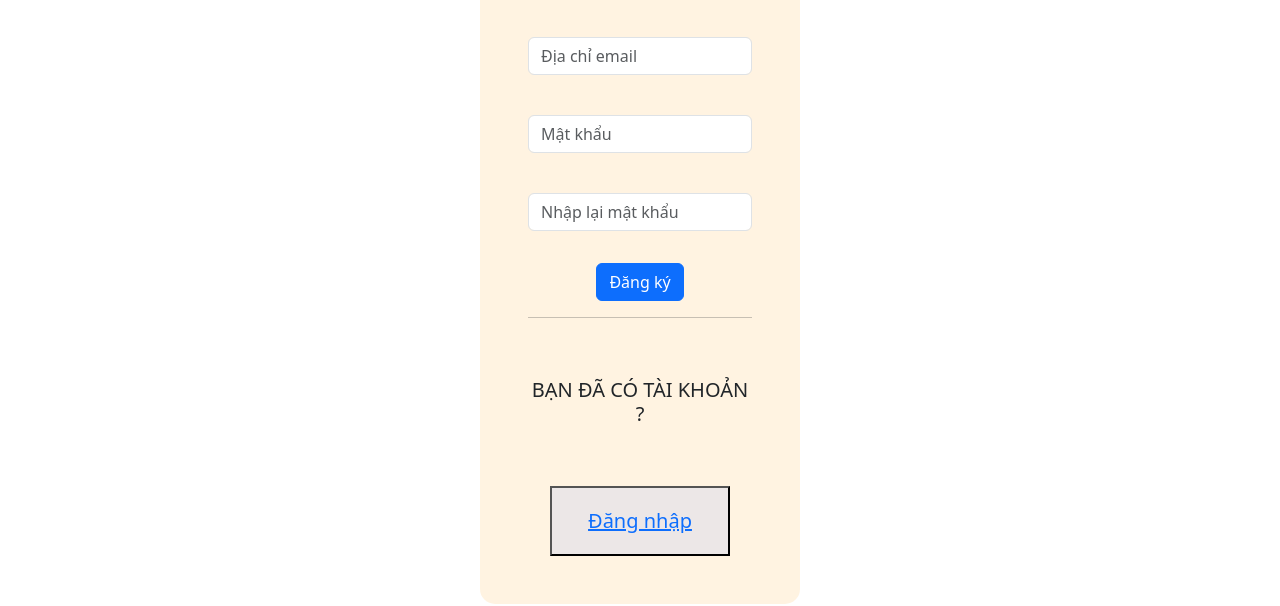
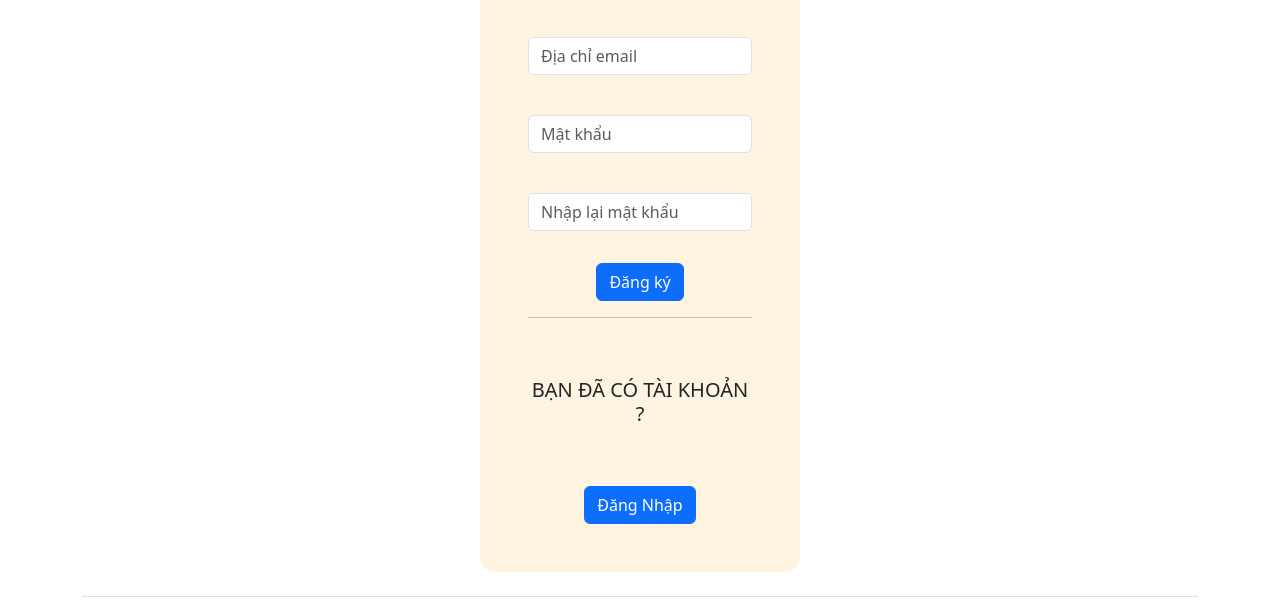
Before and after one commit to Huydung007/JSA--dung, a plain HTML site: page signup.html in a window 1280 px wide. Shown: the part 383-989 px from the top of the page. Drawn offline with nearby package versions, Linux system fonts and the light colour scheme.

Commit message:
Add files via upload

```diff
--- a/signup.html
+++ b/signup.html
@@ -94,16 +94,9 @@
         <hr style="width: 100%" />
           <div>
               <h3 style="font-size: 20px; margin: 60px 0">
-            BẠN ĐÃ CÓ TÀI KHOẢN ?
+              BẠN ĐÃ CÓ TÀI KHOẢN ?
               </h3>
-              <button
-            style="
-              width: 80%;
-              height: 70px;
-              background-color: rgb(236, 231, 231);
-              font-size: 20px;">
-            <a href="login.html">Đăng nhập </a>
-              </button>
+              <a href="login.html"><button type="button" class="btn btn-primary">Đăng Nhập</button></a>
           </div>
       </div>
       <div class="container">
```
Also changed, not shown: index.html (+2 -6 lines).
